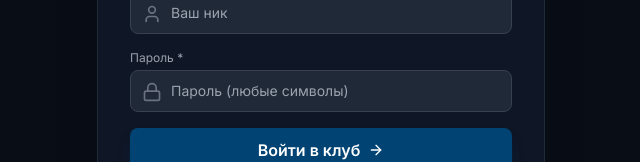
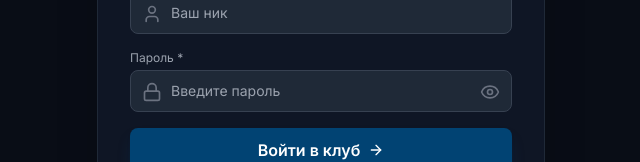
Before and after one commit to ariarikatya/baza, a Next.js app: page /login in a window 1280 px wide. Shown: the part 405-567 px from the top of the page, without its empty margins (319-959 px from the left). Built offline with nearby package versions, Linux system fonts and the light colour scheme.

Commit message:
Update page.tsx

```diff
--- a/app/login/page.tsx
+++ b/app/login/page.tsx
@@ -5,7 +5,7 @@ import { useRouter } from 'next/navigation';
 import { FileUploader } from '@/components/FileUploader';
 import { PlayerRow } from '@/types';
 import { checkNicknameUniqueness } from '@/lib/calculations';
-import { User, Lock, Phone, ArrowRight, BookOpen } from 'lucide-react';
+import { User, Lock, Phone, ArrowRight, BookOpen, Eye, EyeOff } from 'lucide-react';
 
 const CLUB_LOGO = 'https://storage.googleapis.com/glide-prod.appspot.com/uploads-v2/ZPgCVS1NXRl1OOmbr16K/pub/P501EvW31guuymrmZYZM.jpg';
 const RULES_PDF_URL = 'https://storage.googleapis.com/glide-prod.appspot.com/uploads-v2/ZPgCVS1NXRl1OOmbr16K/pub/VvUZFtDqb4Lc9iJ42A7H.pdf';
@@ -15,6 +15,7 @@ export default function LoginPage() {
   const [isRegistering, setIsRegistering] = useState(false);
   const [loading, setLoading] = useState(false);
   const [error, setError] = useState('');
+  const [showPassword, setShowPassword] = useState(false);
 
   // Form State
   const [nick, setNick] = useState('');
@@ -35,19 +36,23 @@ export default function LoginPage() {
 
       if (data.success && Array.isArray(data.data)) {
         const players: PlayerRow[] = data.data;
-        const player = players.find(
-          (p) =>
-            p['Ник']?.toLowerCase().trim() === nick.toLowerCase().trim() &&
-            p['Пароль'] === password
-        );
+
+        // Нормализуем ввод — trim для ника и пароля
+        const normalizedNick = nick.trim().toLowerCase();
+        const normalizedPassword = password; // пароль НЕ нормализуем, сравниваем как есть
+
+        const player = players.find((p) => {
+          const playerNick = String(p['Ник'] || '').trim().toLowerCase();
+          const playerPassword = String(p['Пароль'] || '');
+
+          return playerNick === normalizedNick && playerPassword === normalizedPassword;
+        });
 
         if (player) {
           const isBanned =
             player['Бан'] === true ||
-            player['Бан'] === 'TRUE' ||
-            player['Бан'] === 'true' ||
-            player['Бан'] === '1' ||
-            (player['Бан'] as any) === 1;
+            String(player['Бан'] || '').toLowerCase() === 'true' ||
+            String(player['Бан'] || '') === '1';
 
           if (isBanned) {
             setError('Ваш аккаунт заблокирован администрацией клуба.');
@@ -83,8 +88,9 @@ export default function LoginPage() {
         }
       }
 
-      setError('Неверный никнейм или пароль');
+      setError('Неверный никнейм или пароль. Проверьте раскладку клавиатуры.');
     } catch (err) {
+      console.error('Login error:', err);
       setError('Ошибка подключения к серверу. Попробуйте снова.');
     } finally {
       setLoading(false);
@@ -107,7 +113,6 @@ export default function LoginPage() {
     setError('');
 
     try {
-      // Check uniqueness of Nickname using checkNicknameUniqueness from lib/calculations
       const res = await fetch('/api/sheets?sheet=ИГРОКИ');
       const data = await res.json();
       if (data.success && Array.isArray(data.data)) {
@@ -150,7 +155,7 @@ export default function LoginPage() {
         '🔒 Row ID': `row_${userId}`,
       };
 
-      await fetch('/api/sheets', {
+      const writeRes = await fetch('/api/sheets', {
         method: 'POST',
         headers: { 'Content-Type': 'application/json' },
         body: JSON.stringify({
@@ -160,9 +165,17 @@ export default function LoginPage() {
         }),
       });
 
+      const writeData = await writeRes.json();
+      console.log('Register write result:', writeData);
+
+      if (!writeData.success) {
+        throw new Error(writeData.error || 'Failed to write to sheet');
+      }
+
       localStorage.setItem('baza_user', JSON.stringify(newPlayer));
       router.push('/home');
     } catch (err) {
+      console.error('Register error:', err);
       setError('Ошибка при регистрации. Попробуйте еще раз.');
     } finally {
       setLoading(false);
@@ -226,15 +239,20 @@ export default function LoginPage() {
             <div className="relative">
               <Lock className="absolute left-3 top-3 text-gray-500 w-5 h-5" />
               <input
-                type="password"
+                type={showPassword ? 'text' : 'password'}
                 required
                 value={password}
                 onChange={(e) => setPassword(e.target.value)}
-                placeholder="Пароль (любые символы)"
-                autoComplete="new-password"
-                inputMode="text"
-                className="w-full bg-gray-800 border border-gray-700 rounded-lg pl-10 pr-4 py-2.5 text-sm text-white focus:outline-none focus:border-[#014373] transition"
+                placeholder="Введите пароль"
+                className="w-full bg-gray-800 border border-gray-700 rounded-lg pl-10 pr-10 py-2.5 text-sm text-white focus:outline-none focus:border-[#014373] transition"
               />
+              <button
+                type="button"
+                onClick={() => setShowPassword(!showPassword)}
+                className="absolute right-3 top-3 text-gray-500 hover:text-gray-300 transition"
+              >
+                {showPassword ? <EyeOff className="w-5 h-5" /> : <Eye className="w-5 h-5" />}
+              </button>
             </div>
           </div>
 
```
